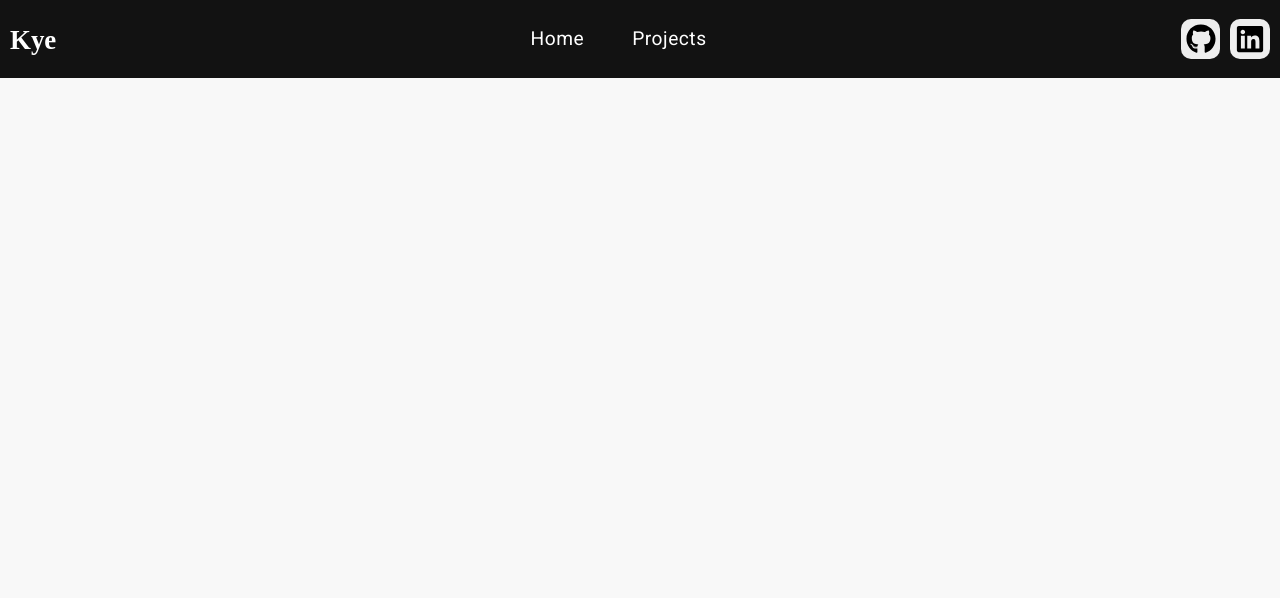
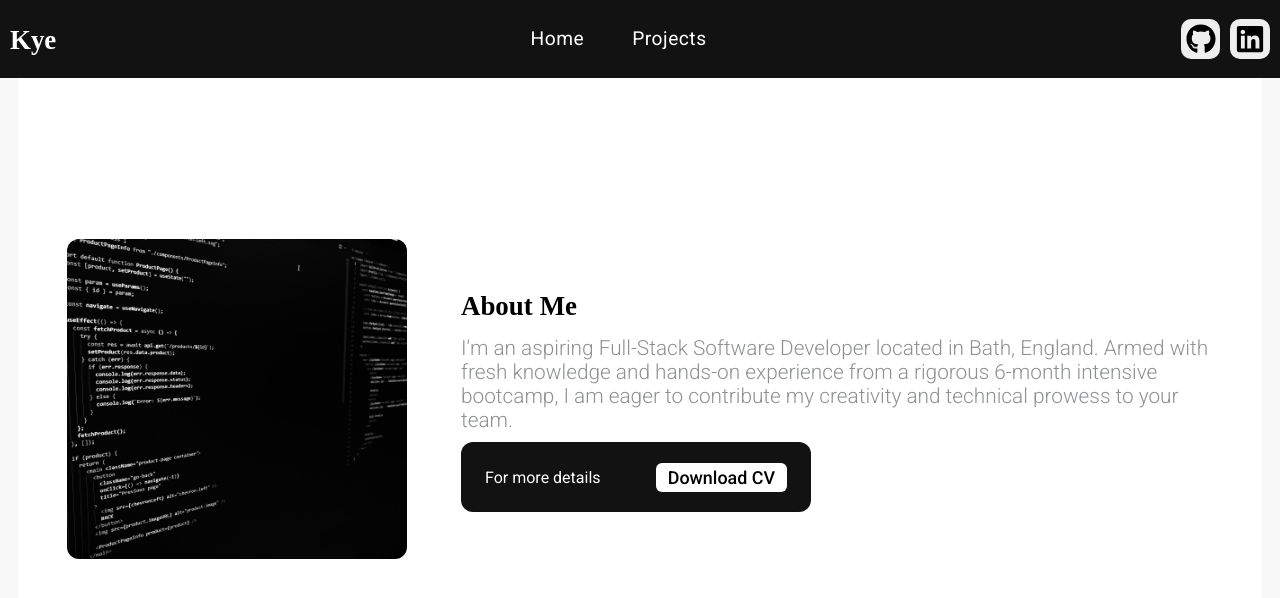
Before and after one commit to yee0802/portfolio, a React (Vite) app: page / in a window 1280 px wide. Shown: the top 598 px of the page. Built offline with nearby package versions, Linux system fonts and the light colour scheme.

Commit message:
add AboutMe to App

```diff
--- a/src/App.jsx
+++ b/src/App.jsx
@@ -1,10 +1,15 @@
 import Header from "./components/Header";
+import AboutMe from "./components/AboutMe";
 import "./App.css";
 
 function App() {
   return (
     <>
       <Header />
+
+      <main>
+        <AboutMe />
+      </main>
     </>
   );
 }
```
